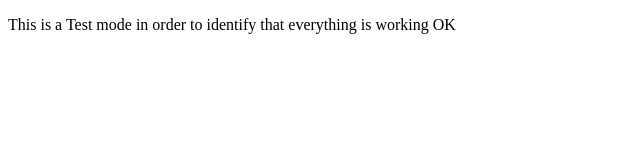
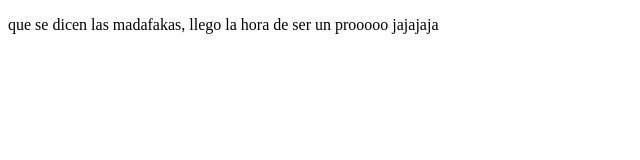
Before and after one commit to afmt93/DemoProject, a plain HTML site: page index.html in a window 1280 px wide. Shown: the full height of the page, 0-640 px from the left. Drawn offline with Linux system fonts and the light colour scheme.

Commit message:
cambios agregamos sitio de twitcht

```diff
--- a/index.html
+++ b/index.html
@@ -8,8 +8,7 @@
 </head>
 <body>
     <p>
-        This is a Test mode
-        in order to identify that everything is working OK
+        que se dicen las madafakas, llego la hora de ser un prooooo jajajaja
     </p>
 </body>
 </html>
```
